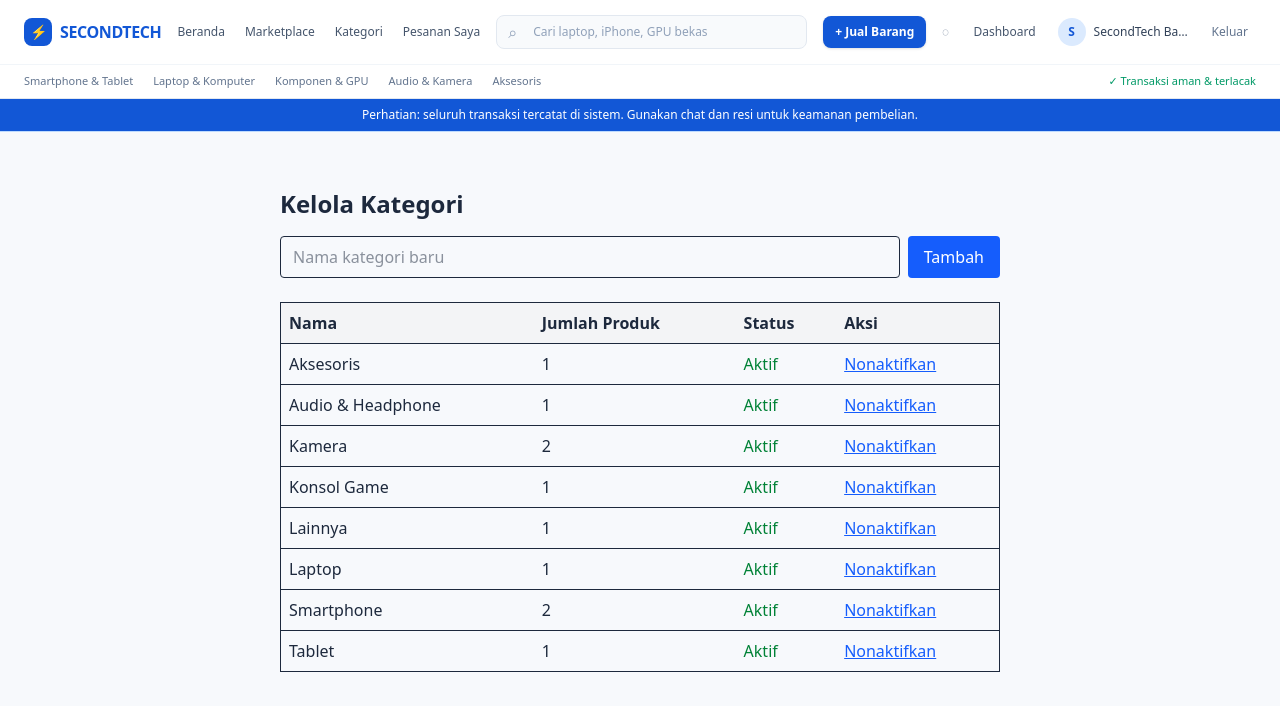
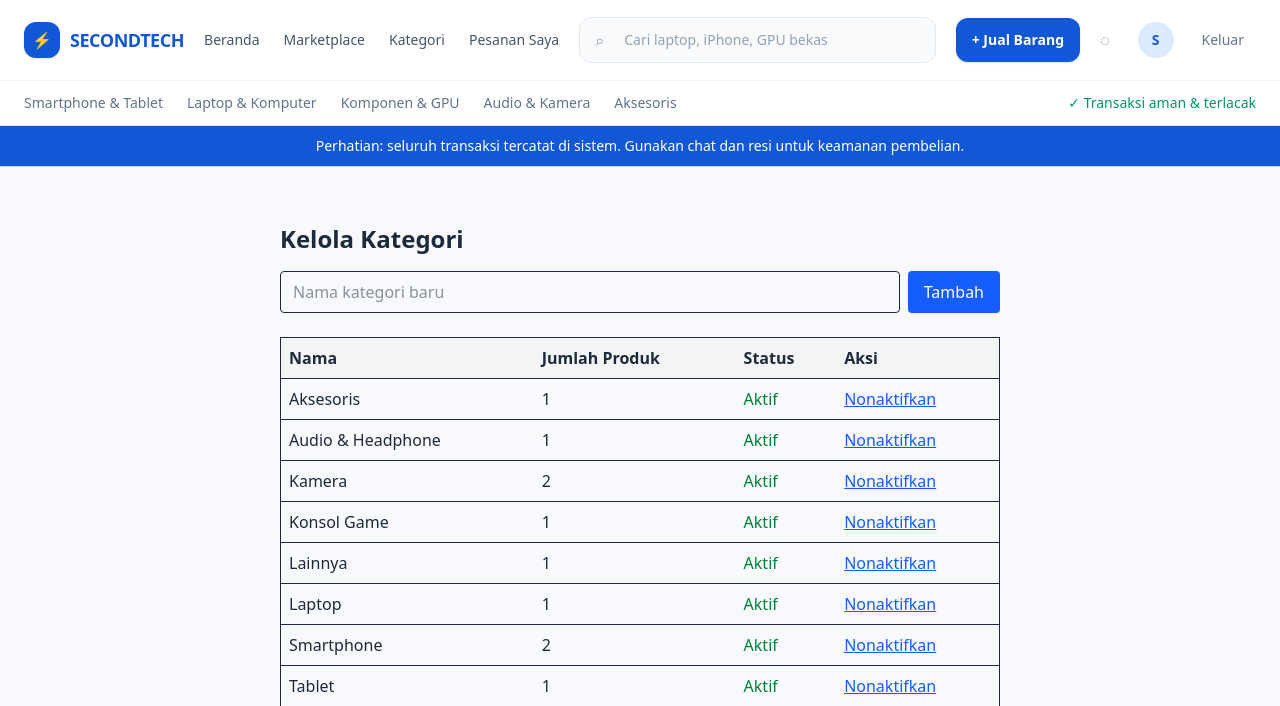
Before and after one commit to iraagustin889/secondtech, a Laravel app: page /admin/categories in a window 1280 px wide. Shown: the top 706 px of the page. Run offline with Laravel 12, Linux system fonts and the light colour scheme; a user stored in the database is signed in; data comes from the database, SQL or seed files in the repository; style sheets or scripts are compiled from the project's sources.

Commit message:
style: enlarge marketplace navigation

```diff
--- a/resources/views/layouts/app.blade.php
+++ b/resources/views/layouts/app.blade.php
@@ -8,13 +8,13 @@
 </head>
 <body class="min-h-screen bg-[#f7f9fc] text-slate-800 antialiased">
     <header class="sticky top-0 z-40 border-b border-slate-200 bg-white/95 backdrop-blur">
-        <div class="mx-auto flex h-16 max-w-7xl items-center gap-4 px-4 lg:px-6">
-            <a href="{{ route('catalog.index') }}" class="flex shrink-0 items-center gap-2 font-bold tracking-tight text-[#1257d6]" aria-label="SECONDTECH beranda">
-                <span class="flex h-7 w-7 items-center justify-center rounded-lg bg-[#1257d6] text-sm text-white">⚡</span>
+        <div class="mx-auto flex h-20 max-w-7xl items-center gap-5 px-4 lg:px-6">
+            <a href="{{ route('catalog.index') }}" class="flex shrink-0 items-center gap-2.5 text-base font-bold tracking-tight text-[#1257d6] sm:text-lg" aria-label="SECONDTECH beranda">
+                <span class="flex h-9 w-9 items-center justify-center rounded-xl bg-[#1257d6] text-base text-white shadow-sm">⚡</span>
                 <span>SECONDTECH</span>
             </a>
 
-            <nav class="hidden items-center gap-5 text-xs font-medium text-slate-600 lg:flex">
+            <nav class="hidden items-center gap-6 text-sm font-medium text-slate-600 xl:flex">
                 <a href="{{ route('catalog.index') }}" class="hover:text-[#1257d6]">Beranda</a>
                 <a href="{{ route('products.index') }}" class="hover:text-[#1257d6]">Marketplace</a>
                 <a href="{{ route('products.index') }}" class="hover:text-[#1257d6]">Kategori</a>
@@ -27,37 +27,37 @@
 
             <form method="GET" action="{{ route('products.index') }}" class="hidden min-w-0 flex-1 md:block">
                 <label for="global-search" class="sr-only">Cari produk</label>
-                <div class="relative mx-auto max-w-md">
-                    <span class="pointer-events-none absolute inset-y-0 left-3 flex items-center text-slate-400">⌕</span>
-                    <input id="global-search" name="q" value="{{ request('q') }}" placeholder="Cari laptop, iPhone, GPU bekas" class="w-full rounded-lg border border-slate-200 bg-slate-50 py-2 pl-9 pr-3 text-xs outline-none transition placeholder:text-slate-400 focus:border-[#1257d6] focus:bg-white focus:ring-2 focus:ring-blue-100">
+                <div class="relative mx-auto max-w-lg xl:max-w-xl">
+                    <span class="pointer-events-none absolute inset-y-0 left-4 flex items-center text-base text-slate-400">⌕</span>
+                    <input id="global-search" name="q" value="{{ request('q') }}" placeholder="Cari laptop, iPhone, GPU bekas" class="w-full rounded-xl border border-slate-200 bg-slate-50 py-3 pl-11 pr-4 text-sm outline-none transition placeholder:text-slate-400 focus:border-[#1257d6] focus:bg-white focus:ring-2 focus:ring-blue-100">
                 </div>
             </form>
 
-            <div class="ml-auto flex items-center gap-2 text-xs">
+            <div class="ml-auto flex items-center gap-2 text-sm">
                 @auth
                     @if (auth()->user()->isAdmin())
-                        <a href="{{ route('admin.dashboard') }}" class="rounded-lg px-3 py-2 font-semibold text-[#1257d6] hover:bg-blue-50">Admin</a>
+                        <a href="{{ route('admin.dashboard') }}" class="rounded-xl px-4 py-2.5 font-semibold text-[#1257d6] hover:bg-blue-50">Admin</a>
                     @else
-                        <a href="{{ route('seller.products.create') }}" class="hidden rounded-lg bg-[#1257d6] px-3 py-2 font-semibold text-white shadow-sm hover:bg-blue-700 sm:inline-flex">+ Jual Barang</a>
-                        <a href="{{ route('chats.index') }}" class="rounded-lg p-2 text-slate-500 hover:bg-slate-100 hover:text-[#1257d6]" aria-label="Pesan">◌</a>
-                        <a href="{{ route('seller.dashboard') }}" class="hidden rounded-lg px-2 py-2 font-medium text-slate-600 hover:bg-slate-100 lg:inline-flex">Dashboard</a>
+                        <a href="{{ route('seller.products.create') }}" class="hidden rounded-xl bg-[#1257d6] px-4 py-3 font-semibold text-white shadow-sm hover:bg-blue-700 sm:inline-flex">+ Jual Barang</a>
+                        <a href="{{ route('chats.index') }}" class="rounded-xl p-3 text-base text-slate-500 hover:bg-slate-100 hover:text-[#1257d6]" aria-label="Pesan">◌</a>
+                        <a href="{{ route('seller.dashboard') }}" class="hidden rounded-xl px-3 py-3 font-medium text-slate-600 hover:bg-slate-100 2xl:inline-flex">Dashboard</a>
                     @endif
-                    <a href="{{ route('profile.edit') }}" class="flex items-center gap-2 rounded-lg p-1.5 hover:bg-slate-100">
-                        <span class="flex h-7 w-7 items-center justify-center rounded-full bg-blue-100 font-bold text-[#1257d6]">{{ \Illuminate\Support\Str::upper(\Illuminate\Support\Str::substr(auth()->user()->name, 0, 1)) }}</span>
-                        <span class="hidden max-w-24 truncate font-medium text-slate-700 xl:block">{{ auth()->user()->name }}</span>
+                    <a href="{{ route('profile.edit') }}" class="flex items-center gap-2 rounded-xl p-2 hover:bg-slate-100">
+                        <span class="flex h-9 w-9 items-center justify-center rounded-full bg-blue-100 font-bold text-[#1257d6]">{{ \Illuminate\Support\Str::upper(\Illuminate\Support\Str::substr(auth()->user()->name, 0, 1)) }}</span>
+                        <span class="hidden max-w-28 truncate font-medium text-slate-700 2xl:block">{{ auth()->user()->name }}</span>
                     </a>
-                    <form method="POST" action="{{ route('logout') }}" class="hidden lg:block">
+                    <form method="POST" action="{{ route('logout') }}" class="hidden xl:block">
                         @csrf
-                        <button type="submit" class="rounded-lg px-2 py-2 text-slate-500 hover:bg-red-50 hover:text-red-600">Keluar</button>
+                        <button type="submit" class="rounded-xl px-3 py-3 text-slate-500 hover:bg-red-50 hover:text-red-600">Keluar</button>
                     </form>
                 @else
-                    <a href="{{ route('login') }}" class="rounded-lg px-3 py-2 font-medium text-slate-600 hover:bg-slate-100">Masuk</a>
-                    <a href="{{ route('register') }}" class="rounded-lg bg-[#1257d6] px-3 py-2 font-semibold text-white shadow-sm hover:bg-blue-700">Daftar</a>
+                    <a href="{{ route('login') }}" class="rounded-xl px-4 py-3 font-medium text-slate-600 hover:bg-slate-100">Masuk</a>
+                    <a href="{{ route('register') }}" class="rounded-xl bg-[#1257d6] px-4 py-3 font-semibold text-white shadow-sm hover:bg-blue-700">Daftar</a>
                 @endauth
             </div>
         </div>
         <div class="border-t border-slate-100 bg-white">
-            <div class="mx-auto flex max-w-7xl items-center gap-5 overflow-x-auto px-4 py-2 text-[11px] font-medium text-slate-500 lg:px-6">
+            <div class="mx-auto flex max-w-7xl items-center gap-6 overflow-x-auto px-4 py-3 text-xs font-medium text-slate-500 sm:text-sm lg:px-6">
                 <a href="{{ route('products.index') }}" class="whitespace-nowrap hover:text-[#1257d6]">Smartphone & Tablet</a>
                 <a href="{{ route('products.index') }}" class="whitespace-nowrap hover:text-[#1257d6]">Laptop & Komputer</a>
                 <a href="{{ route('products.index') }}" class="whitespace-nowrap hover:text-[#1257d6]">Komponen & GPU</a>
@@ -68,8 +68,8 @@
         </div>
     </header>
 
-    <div class="border-b border-blue-200 bg-[#1257d6] text-center text-xs font-medium text-white">
-        <div class="mx-auto max-w-7xl px-4 py-2">Perhatian: seluruh transaksi tercatat di sistem. Gunakan chat dan resi untuk keamanan pembelian.</div>
+    <div class="border-b border-blue-200 bg-[#1257d6] text-center text-sm font-medium text-white">
+        <div class="mx-auto max-w-7xl px-4 py-2.5">Perhatian: seluruh transaksi tercatat di sistem. Gunakan chat dan resi untuk keamanan pembelian.</div>
     </div>
 
     <main class="mx-auto max-w-7xl px-4 py-6 lg:px-6 lg:py-8">
```
